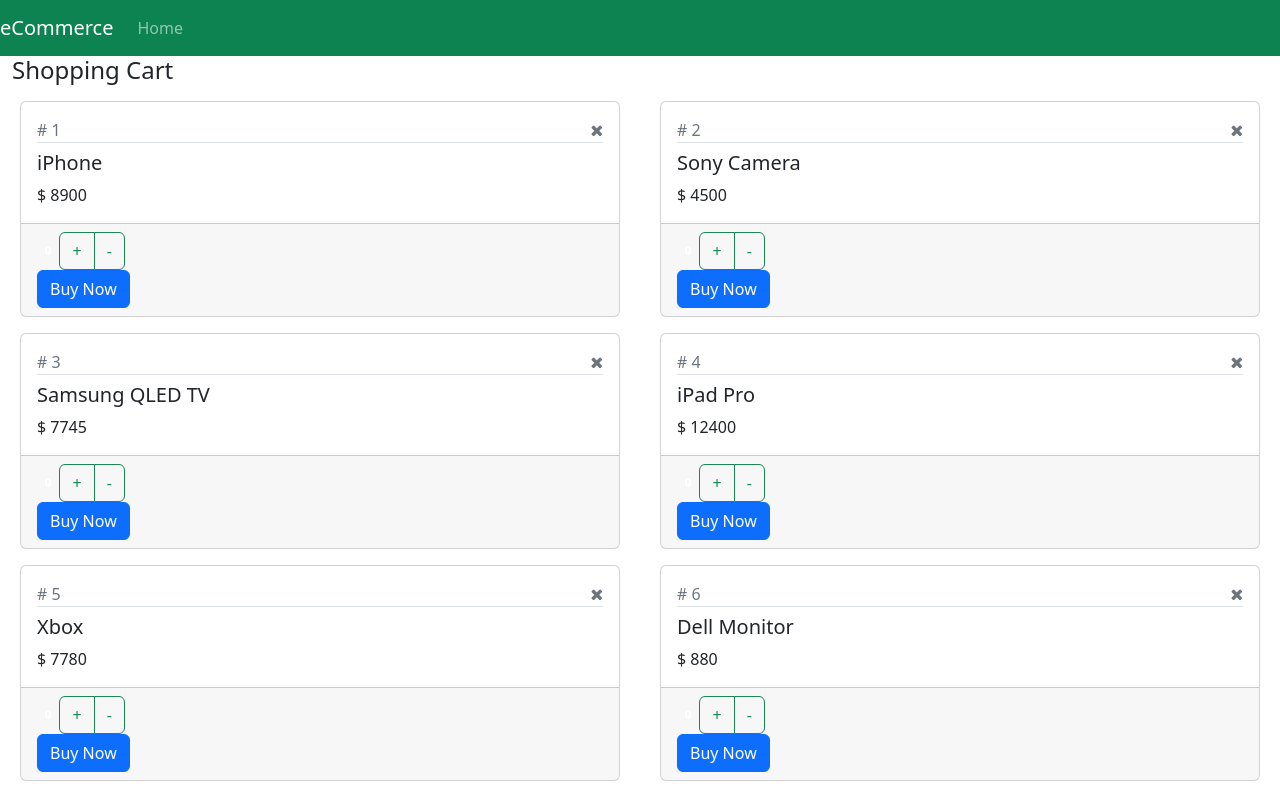
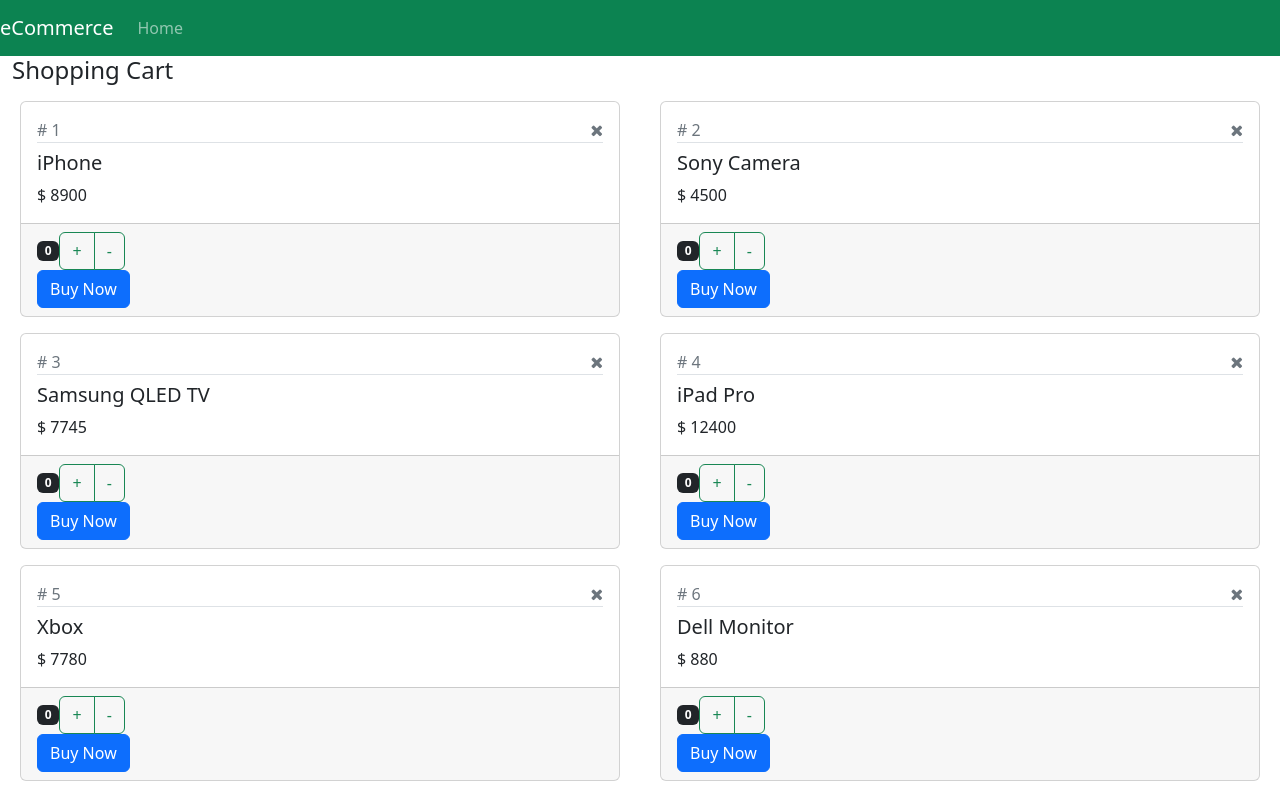
Before and after one commit to yochess2/udemy-ecommerce-class-base, a React (Create React App) app: page / in a window 1280 px wide. Built offline with nearby package versions, Linux system fonts and the light colour scheme.

Commit message:
fix badge color v4 to v5

```diff
--- a/src/Product.jsx
+++ b/src/Product.jsx
@@ -36,7 +36,7 @@
 
           <div className="card-footer">
             <div className="float-left">
-              <span className="badge">{this.state.product.quantity}</span>
+              <span className="badge bg-dark">{this.state.product.quantity}</span>
 
               <div className="btn-group">
                 <button
--- a/src/ShoppingCart.jsx
+++ b/src/ShoppingCart.jsx
@@ -73,12 +73,12 @@
     let allProducts = [...this.state.products];
     let index = allProducts.indexOf(product);
 
-    allProducts = allProducts.map((p) => {
-      return { ...p };
-    });
+    // allProducts = allProducts.map((p) => {
+    //   return { ...p };
+    // });
 
     if (allProducts[index].quantity < maxValue) {
-      allProducts[index].quantity = 5;
+      allProducts[index].quantity++;
 
 
       //update the state of current component (parent component)
```
